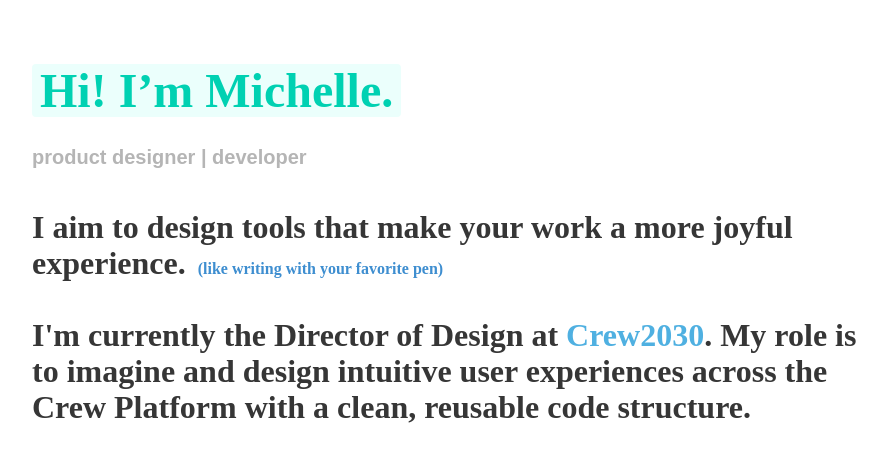
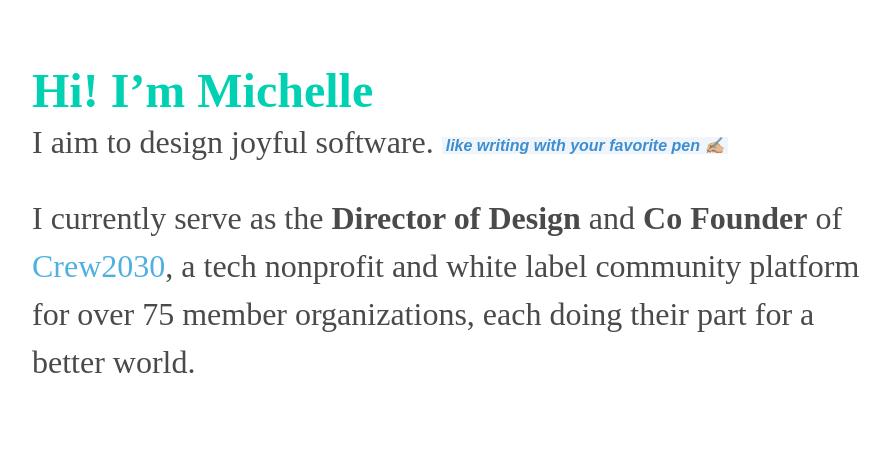
Before and after one commit to michellechild/michellechild.github.io, a Gatsby site: page / in a window 1280 px wide. Shown: the part 121-582 px from the top of the page, without its empty margins (192-1080 px from the left). Built offline with nearby package versions, Linux system fonts and the light colour scheme; Gatsby itself is replaced by a stand-in of ours.

Commit message:
Splash Page, okay for now

```diff
--- a/src/pages/index.js
+++ b/src/pages/index.js
@@ -12,10 +12,9 @@ const IndexPage = () => {
       <section>
         <div className="container">
           <img src={logo} alt="M"  className="mb-3" />
-          <h1 className="title is-1 has-text-primary"><span className="name-style px-2 has-background-primary-light">Hi! I’m Michelle.</span></h1>
-          <p className="is-size-5 mb-2 is-family-sans-serif has-text-weight-semibold has-text-grey-light">product designer | developer</p>
-          <h2 className="is-size-3">I aim to design tools that make your work a more joyful experience. <span className="is-size-6 px-1 has-text-weight-semibold has-text-info">(like writing with your favorite pen)</span></h2>
-          <h2 className="is-size-3">I'm currently the <span className="has-text-weight-bold">Director of Design</span> at <a className="is-link" href="https://www.crew2030.org" rel="noreferrer" target="_blank">Crew2030</a>. My role is to imagine and design intuitive user experiences across the Crew Platform with a clean, reusable code structure.</h2>
+          <h1 className="title is-1 has-text-primary">Hi! I’m Michelle</h1>
+          <p className="subtitle is-size-3">I aim to design joyful software. <span className="simile is-size-6 px-1">like writing with your favorite pen ✍🏼</span></p>
+          <p className="is-size-3">I currently serve as the <span className="has-text-weight-bold">Director of Design</span> and <span className="has-text-weight-bold">Co Founder</span> of <a className="is-link" href="https://www.crew2030.org" rel="noreferrer" target="_blank">Crew2030</a>, a tech nonprofit and white label community platform for over 75 member organizations, each doing their part for a better world.</p>
           </div>
       </section>
     </Layout>
--- a/src/styles/styles.scss
+++ b/src/styles/styles.scss
@@ -50,3 +50,12 @@ html {
 .footer {
   flex-shrink: 0;
 }
+
+.simile {
+  @extend .has-text-weight-semibold;
+  @extend .is-family-sans-serif;
+  @extend .has-text-info;
+  @extend .has-background-info-light;
+  vertical-align: middle;
+  font-style: italic;
+}
```
